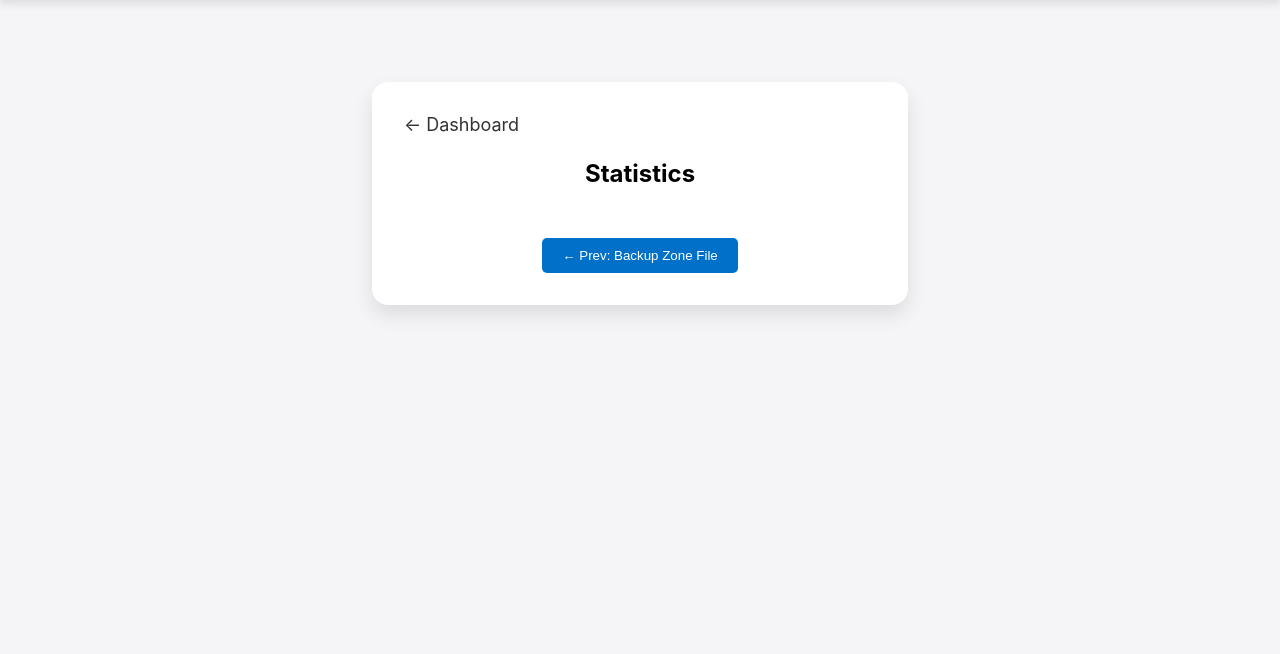
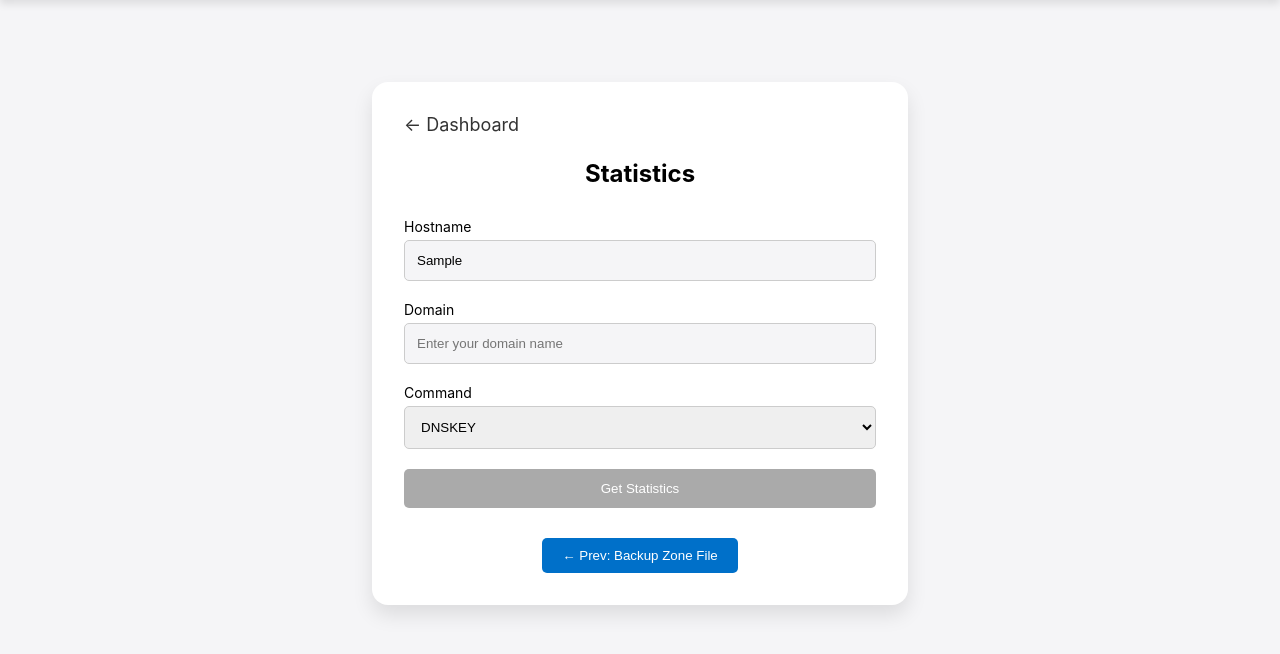
Before and after one commit to lakshankd/flask-dnssec, a Flask app: template templates/statistics.html in a window 1280 px wide. Shown: the part 51-705 px from the top of the page. Run offline with Flask 3, Linux system fonts and the light colour scheme; the template is opened without the code that fills it: most values are stand-ins (such as "Sample title", 1, 10 or a date in 2020).

Commit message:
view statistics

```diff
--- a/app.py
+++ b/app.py
@@ -211,7 +211,16 @@ def add_a_record():
     if not nameserver_ip or not zone or not domain_name or not ip_address:
         return jsonify({'error': 'Nameserver IP, zone, domain name, and IP address are required.'}), 400
 
-    command = f"""
+    # command = f"""
+    # nsupdate <<EOF
+    # server {nameserver_ip}
+    # zone {zone}
+    # update add {domain_name} {ttl} A {ip_address}
+    # send
+    # EOF
+    # """
+
+    nsupdate_command = f"""
     nsupdate <<EOF
     server {nameserver_ip}
     zone {zone}
@@ -220,7 +229,10 @@ def add_a_record():
     EOF
     """
 
-    output, error = execute_ssh_command(command)
+    # echo - e
+    # "server <DNS_SERVER_IP>\nzone <ZONE_NAME>\nupdate add <DOMAIN> <TTL> A <IP_ADDRESS>\nsend" | nsupdate
+
+    output, error = execute_ssh_command(nsupdate_command)
 
     if error:
         return jsonify({'error': f"Error adding the A record: {error}"}), 500
@@ -399,10 +411,10 @@ def sign_zone_request():
     if chown_keys_error:
         return jsonify({'error': f"Error changing ownership of keys directory: {chown_keys_error}"}), 500
 
-    chown_zones_command = f'chown -R bind:bind /etc/bind/zones'
-    _, chown_zones_error = execute_ssh_command(chown_zones_command)
-    if chown_zones_error:
-        return jsonify({'error': f"Error changing ownership of zones directory: {chown_zones_error}"}), 500
+    # chown_zones_command = f'chown -R bind:bind /etc/bind/zones'
+    # _, chown_zones_error = execute_ssh_command(chown_zones_command)
+    # if chown_zones_error:
+    #     return jsonify({'error': f"Error changing ownership of zones directory: {chown_zones_error}"}), 500
 
     sign_command = f'cd /etc/bind/zones && dnssec-signzone -S -K {keys_directory} -o {origin} {zone_file_path}'
     output, sign_error = execute_ssh_command(sign_command)
@@ -505,7 +517,7 @@ def apply_changes_request():
         modified_zone_block = modified_zone_block.rstrip('\n ').rstrip(
             '};') + f'{indentation}key-directory "/etc/bind/keys";\n}}'
 
-    auto_dnssec_match = re.search(r'auto-dnssec\s+"?[^";]+"?;', modified_zone_block)
+    auto_dnssec_match = re.search(r'dnssec-policy\s+"?[^";]+"?;', modified_zone_block)
 
     existing_lines = re.findall(r'^\s+', modified_zone_block, re.MULTILINE)
     if existing_lines:
@@ -514,11 +526,11 @@ def apply_changes_request():
         indentation = "    "
 
     if auto_dnssec_match:
-        modified_zone_block = re.sub(r'auto-dnssec\s+"?[^";]+"?;', f'{indentation}auto-dnssec maintain;',
+        modified_zone_block = re.sub(r'dnssec-policy\s+"?[^";]+"?;', f'{indentation}dnssec-policy default;',
                                      modified_zone_block)
     else:
         modified_zone_block = modified_zone_block.rstrip('\n ').rstrip(
-            '};') + f'{indentation}auto-dnssec maintain;\n}}'
+            '};') + f'{indentation}dnssec-policy default;\n}}'
 
     inline_signing_match = re.search(r'inline-signing\s+"?[^";]+"?;', modified_zone_block)
 
@@ -571,8 +583,8 @@ def apply_changes_request():
                 updated_lines.append('    provide-ixfr yes;')
             if not found_dnssec_validation:
                 updated_lines.append('    dnssec-validation auto;')
-            if not found_dnssec_enable:
-                updated_lines.append('    dnssec-enable yes;')
+            # if not found_dnssec_enable:
+            #     updated_lines.append('    dnssec-enable yes;')
 
             inside_options_block = False
 
@@ -583,9 +595,9 @@ def apply_changes_request():
             elif 'dnssec-validation' in stripped_line:
                 updated_lines.append(re.sub(r'dnssec-validation\s+"?[^";]+"?;', 'dnssec-validation auto;', line))
                 found_dnssec_validation = True
-            elif 'dnssec-enable' in stripped_line:
-                updated_lines.append(re.sub(r'dnssec-enable\s+"?[^";]+"?;', 'dnssec-enable yes;', line))
-                found_dnssec_enable = True
+            # elif 'dnssec-enable' in stripped_line:
+            #     updated_lines.append(re.sub(r'dnssec-enable\s+"?[^";]+"?;', 'dnssec-enable yes;', line))
+            #     found_dnssec_enable = True
             else:
                 updated_lines.append(line)
         else:
@@ -605,16 +617,24 @@ def apply_changes_request():
     if reload_error:
         return jsonify({'error': f"Error reloading BIND configuration: {reload_error}"}), 500
 
-    rndc_command = f'rndc signing -list {domain_name}'
+    # rndc_command = f'rndc signing -list {domain_name}'
+    rndc_command = f'rndc dnssec -status {domain_name}'
     rndc_output, rndc_error = execute_ssh_command(rndc_command)
 
     if rndc_error:
         return jsonify({'error': f"Error occurred while listing DS records: {rndc_error}"}), 500
 
+    dsset_cat_command = f'cd /etc/bind/zones && cat dsset-{domain_name}.'
+    dsset_cat_command_output, dsset_cat_command_error = execute_ssh_command(dsset_cat_command)
+
+    if dsset_cat_command_error:
+        return jsonify({'error': f"Error occurred while getting dsset: {dsset_cat_command_error}"}), 500
+
     return jsonify({
         'success': True,
         'message': f"Zone for '{domain_name}' successfully updated and BIND reloaded.",
-        'rndc_output': rndc_output
+        'rndc_output': rndc_output,
+        'dsset_cat_command_output': dsset_cat_command_output
     }), 200
 
 
@@ -631,5 +651,34 @@ def statistics():
         return redirect(url_for('login'))
 
 
+@app.route('/get_statistics', methods=['POST'])
+def get_statistics():
+    data = request.get_json()
+    hostname = data.get('hostname')
+    domain = data.get('domain')
+    command_selected = data.get('command')
+
+    if not hostname or not domain or not command_selected:
+        return jsonify({'error': 'Hostname, Domain, and Command Type are required.'}), 400
+
+    if command_selected == 'dnskey':
+        command = f"dig DNSKEY {domain} @{hostname} +dnssec +multi"
+    elif command_selected == 'soa':
+        command = f"dig SOA {domain} @{hostname} +dnssec +multi"
+    else:
+        return jsonify({'error': 'Invalid command selected.'}), 400
+
+    output, error = execute_ssh_command(command)
+
+    if error:
+        return jsonify({'error': f"Error running command: {error}"}), 500
+
+    return jsonify({
+        'success': True,
+        'message': 'Successfully got statistics',
+        'output': output
+    }), 200
+
+
 if __name__ == '__main__':
     app.run(host='0.0.0.0', port=5000, debug=True)
--- a/static/js/apply_changes.js
+++ b/static/js/apply_changes.js
@@ -33,6 +33,7 @@ $(document).ready(function () {
                     .html(`<i class="fa fa-check-circle"></i> ${response.message}`)
                     .show();
                 $('#apply-changes-command-output').text(response.rndc_output);
+                $('#apply-changes-command-output-dsset').text(response.dsset_cat_command_output);
                 $('#apply-changes-dsset-output-section').show();
             },
             error: function (xhr) {
--- a/static/js/statistics.js
+++ b/static/js/statistics.js
@@ -1,5 +1,59 @@
 $(document).ready(function () {
     console.log("statistics.js file loaded")
+
+    function checkInputs() {
+        const domain = $('#statistics-domain').val();
+        const hostname = $('#statistics-hostname').val();
+        const command = $('#statistics-command').val();
+
+        if (domain !== '' && hostname !== '' && command !== '') {
+            $('#get-statistics-btn').prop('disabled', false);
+        } else {
+            $('#get-statistics-btn').prop('disabled', true);
+        }
+
+    }
+
+    $('#statistics-domain, #statistics-hostname, #statistics-command').on('input change', checkInputs);
+
+    checkInputs();
+
+    $('#get-statistics-btn').click(function () {
+        const hostname = $('#statistics-hostname').val();
+        const domain = $('#statistics-domain').val();
+        const command = $('#statistics-command').val();
+
+        $.ajax({
+            url: getStatisticsUrl,
+            type: 'POST',
+            contentType: 'application/json',
+            data: JSON.stringify({
+                hostname: hostname,
+                domain: domain,
+                command: command
+            }),
+            beforeSend: function () {
+                $('#statistics-loader').show();
+            },
+            success: function (response) {
+                $('#statistics-info')
+                    .addClass('success-backup-message')
+                    .html(`<i class="fa fa-check-circle"></i> ${response.message + ". Output: " + response.output}`)
+                    .show();
+            },
+            error: function (xhr) {
+                const errorResponse = xhr.responseJSON ? xhr.responseJSON.error : 'An error occurred';
+                $('#statistics-info')
+                    .addClass('error-backup-message')
+                    .html(`<i class="fa fa-exclamation-circle"></i> ${errorResponse}`)
+                    .show();
+                console.error(errorResponse);
+            },
+            complete: function () {
+                $('#statistics-loader').hide();
+            }
+        });
+    });
 
     $('#prev-backup-zone-file-btn').click(function () {
         window.location.href = backupZoneFileUrl;
--- a/static/styles.css
+++ b/static/styles.css
@@ -762,6 +762,54 @@ form button:hover {
     margin-bottom: 30px;
 }
 
+.statistics-form {
+    text-align: left;
+    display: flex;
+    flex-direction: column;
+}
+
+.statistics-label {
+    font-size: 14px;
+    margin-bottom: 5px;
+}
+
+.statistics-input {
+    width: 100%;
+    padding: 12px;
+    margin-bottom: 20px;
+    border: 1px solid #ccc;
+    border-radius: 5px;
+    box-sizing: border-box;
+}
+
+.statistics-input:disabled {
+    cursor: not-allowed;
+}
+
+.get-statistics-btn {
+    padding: 12px;
+    margin-bottom: 10px;
+    background-color: #0070c9;
+    color: white;
+    border: none;
+    border-radius: 5px;
+    cursor: pointer;
+    width: 100%;
+    box-sizing: border-box;
+}
+
+.get-statistics-btn:disabled {
+    background-color: #aaa;
+    cursor: not-allowed;
+}
+
+.statistics-loader {
+    font-size: 14px;
+    color: #333;
+    margin-top: 12px;
+}
+
+
 /* View Statistics */
 
 /*Loader*/
--- a/templates/statistics.html
+++ b/templates/statistics.html
@@ -8,6 +8,34 @@
             &#8592; Dashboard
         </a>
         <h1 class="statistics-header">Statistics</h1>
+
+        <form class="statistics-form" id="statistics-form">
+            <label class="statistics-label" for="statistics-hostname">Hostname</label>
+            <input class="statistics-input" type="text" id="statistics-hostname" name="statistics-hostname"
+                   placeholder="Enter your hostname" value={{ hostname }} required>
+
+            <label class="statistics-label" for="statistics-domain">Domain</label>
+            <input class="statistics-input" type="text" id="statistics-domain" name="statistics-domain"
+                   placeholder="Enter your domain name" required>
+
+            <label class="statistics-label" for="statistics-command">Command</label>
+            <select class="statistics-input" id="statistics-command" name="statistics-command" required>
+                <option value="dnskey">DNSKEY</option>
+                <option value="soa">SOA</option>
+            </select>
+
+            <button class="get-statistics-btn" type="button" id="get-statistics-btn">
+                Get Statistics
+            </button>
+
+            <div class="statistics-loader" id="statistics-loader" hidden="hidden">
+                <i class="fa fa-spinner fa-spin"></i> Loading...
+            </div>
+
+            <p id="statistics-info" class="statistics-info" hidden="hidden"></p>
+        </form>
+
+
         <button class="next-step-btn" id="prev-backup-zone-file-btn">
             &#8592; Prev: Backup Zone File
         </button>
@@ -18,5 +46,6 @@
     <script src="{{ url_for('static', filename='js/statistics.js') }}"></script>
     <script>
         const backupZoneFileUrl = "{{ url_for('backup_zone') }}"
+        const getStatisticsUrl = "{{ url_for('get_statistics') }}"
     </script>
 {% endblock %}
```
Also changed, not shown: templates/apply_changes.html (+6 -1 lines).
